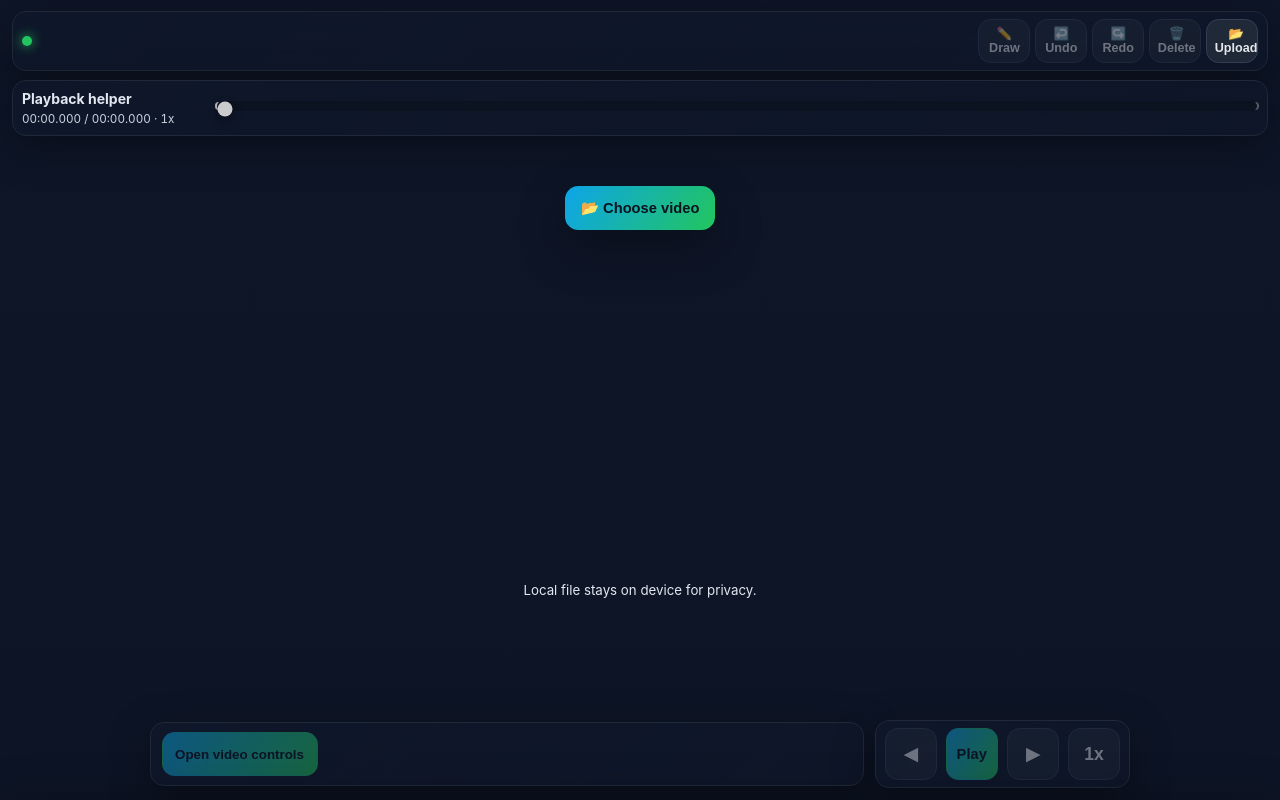
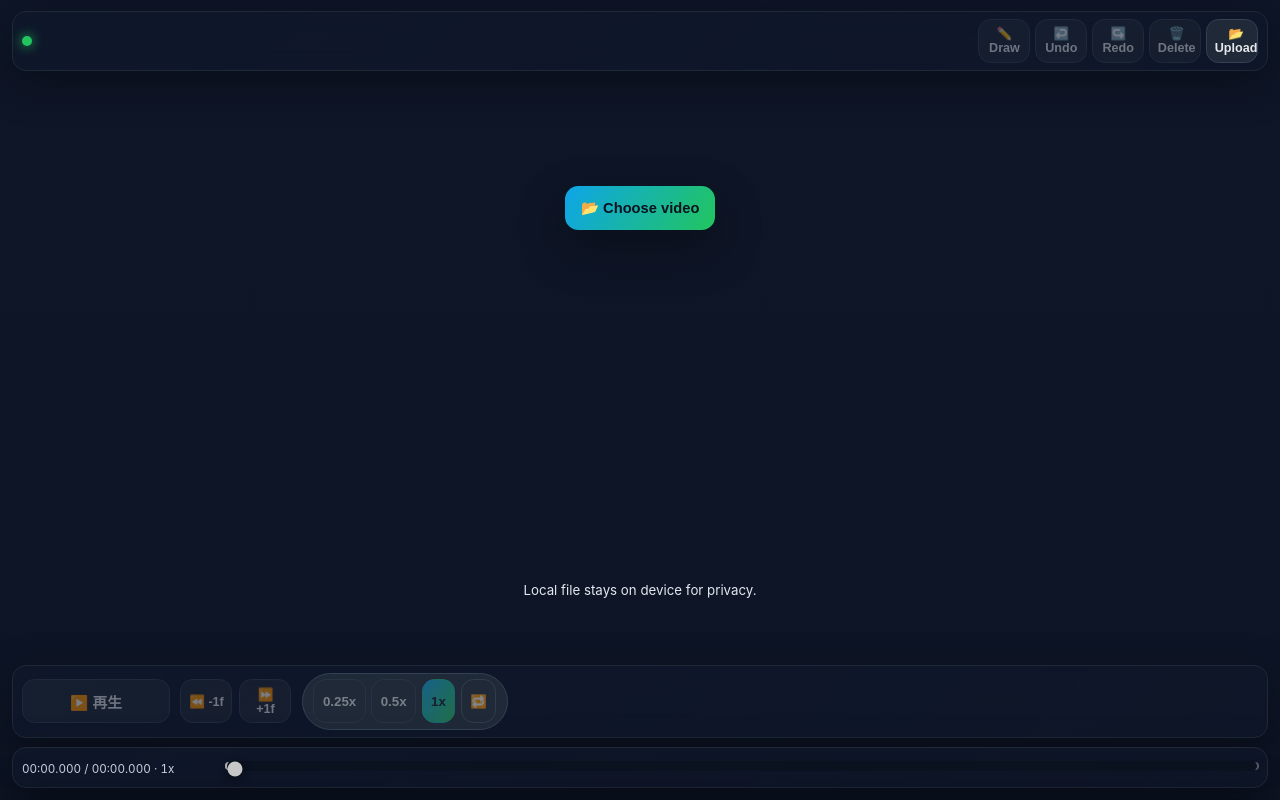
Before and after one commit to matsuatsu/pwa-movie-viewer, a React (Vite) app: page / in a window 1280 px wide. Built offline with nearby package versions, Linux system fonts and the light colour scheme.

Commit message:
Reposition playback controls under slider

```diff
--- a/src/App.tsx
+++ b/src/App.tsx
@@ -688,14 +688,61 @@ function App() {
               </button>
             </div>
           </div>
-          <div className="glass-row top-helper-row compact">
-            <div className="top-helper-meta">
-              <strong>Playback helper</strong>
+        </div>
+
+        <div className={`ui-layer ui-bottom ${controlsVisible ? 'visible' : 'faded'}`}>
+          <div className="glass-row bottom-control-row compact">
+            <button
+              className="play-button"
+              onClick={handlePlayPause}
+              disabled={!videoUrl}
+              aria-label={isPlaying ? '一時停止' : '再生'}
+            >
+              {isPlaying ? '⏸️ 一時停止' : '▶️ 再生'}
+            </button>
+            <div className="step-group">
+              <button
+                className="icon-button chip-button"
+                onClick={() => step(-1)}
+                disabled={!videoUrl}
+                aria-label="1フレーム戻す"
+              >
+                ⏪ -1f
+              </button>
+              <button
+                className="icon-button chip-button"
+                onClick={() => step(1)}
+                disabled={!videoUrl}
+                aria-label="1フレーム進める"
+              >
+                ⏩ +1f
+              </button>
+            </div>
+            <div className="pill speed-group compact">
+              {[0.25, 0.5, 1].map((rate) => (
+                <button
+                  key={rate}
+                  onClick={() => handleRateChange(rate)}
+                  disabled={!videoUrl}
+                  className={playbackRate === rate ? 'active' : ''}
+                  aria-label={`${rate}倍速で再生`}
+                >
+                  {rate}x
+                </button>
+              ))}
+              <button className="ghost" onClick={cycleRate} disabled={!videoUrl} aria-label="再生速度を順送り変更">
+                🔁
+              </button>
+            </div>
+          </div>
+
+          <div className="glass-row bottom-slider-row compact">
+            <div className="bottom-time-meta">
               <small className="top-helper-time">
                 {formattedTime(hasDuration ? currentTime : 0)} / {formattedTime(hasDuration ? duration : 0)} · {playbackRate}x
               </small>
             </div>
-            <div className="top-helper-slider">
+            <div className="bottom-slider">
               <input
                 className="seek-bar"
                 type="range"
@@ -705,43 +752,8 @@ function App() {
                 value={hasDuration ? currentTime : 0}
                 onChange={(e) => handleSeek(Number(e.target.value))}
                 disabled={!hasDuration}
-                aria-label="Seek timeline"
+                aria-label="シークバー"
               />
-            </div>
-          </div>
-        </div>
-
-        <div className={`ui-layer ui-bottom ${controlsVisible ? 'visible' : 'faded'}`}>
-          <div className="bottom-controls">
-            <div className="seek-row glass-row">
-              <button
-                className="primary wide"
-                onClick={() => toggleSheet('half')}
-                disabled={!videoUrl}
-                aria-label="Open video controls"
-              >
-                Open video controls
-              </button>
-            </div>
-
-            <div className="button-row glass-row compact">
-              <button className="icon-button" onClick={() => step(-1)} disabled={!videoUrl} aria-label="Previous frame">
-                ◀
-              </button>
-              <button
-                className="primary icon-button play-button"
-                onClick={handlePlayPause}
-                disabled={!videoUrl}
-                aria-label="Play or pause"
-              >
-                {isPlaying ? 'Pause' : 'Play'}
-              </button>
-              <button className="icon-button" onClick={() => step(1)} disabled={!videoUrl} aria-label="Next frame">
-                ▶
-              </button>
-              <button className="icon-button" onClick={cycleRate} disabled={!videoUrl} aria-label="Cycle playback speed">
-                {playbackRate}x
-              </button>
             </div>
           </div>
         </div>
@@ -802,7 +814,7 @@ function App() {
 
                 <section>
                   <header>
-                    <h3>Playback helpers</h3>
+                    <h3>Seek tools</h3>
                     <small>Seek & speed tips</small>
                   </header>
                   <input
--- a/src/index.css
+++ b/src/index.css
@@ -271,30 +271,42 @@ video {
   flex-wrap: wrap;
 }
 
-.top-helper-row {
+.top-helper-time {
+  color: #cbd5e1;
+  font-variant-numeric: tabular-nums;
+}
+
+.bottom-control-row {
+  display: flex;
   align-items: center;
   gap: 0.75rem;
   flex-wrap: wrap;
 }
 
-.top-helper-meta {
-  display: grid;
-  gap: 0.15rem;
-  min-width: 180px;
+.bottom-slider-row {
+  display: flex;
+  align-items: center;
+  gap: 0.75rem;
+  flex-wrap: wrap;
 }
 
-.top-helper-time {
-  color: #cbd5e1;
-  font-variant-numeric: tabular-nums;
+.bottom-slider {
+  flex: 1;
+  min-width: 220px;
 }
 
-.top-helper-slider {
-  flex: 1;
-  min-width: 200px;
+.bottom-slider .seek-bar {
+  width: 100%;
 }
 
-.top-helper-slider .seek-bar {
-  width: 100%;
+.bottom-time-meta {
+  min-width: 190px;
+}
+
+.step-group {
+  display: inline-flex;
+  align-items: center;
+  gap: 0.5rem;
 }
 
 .brand {
```
